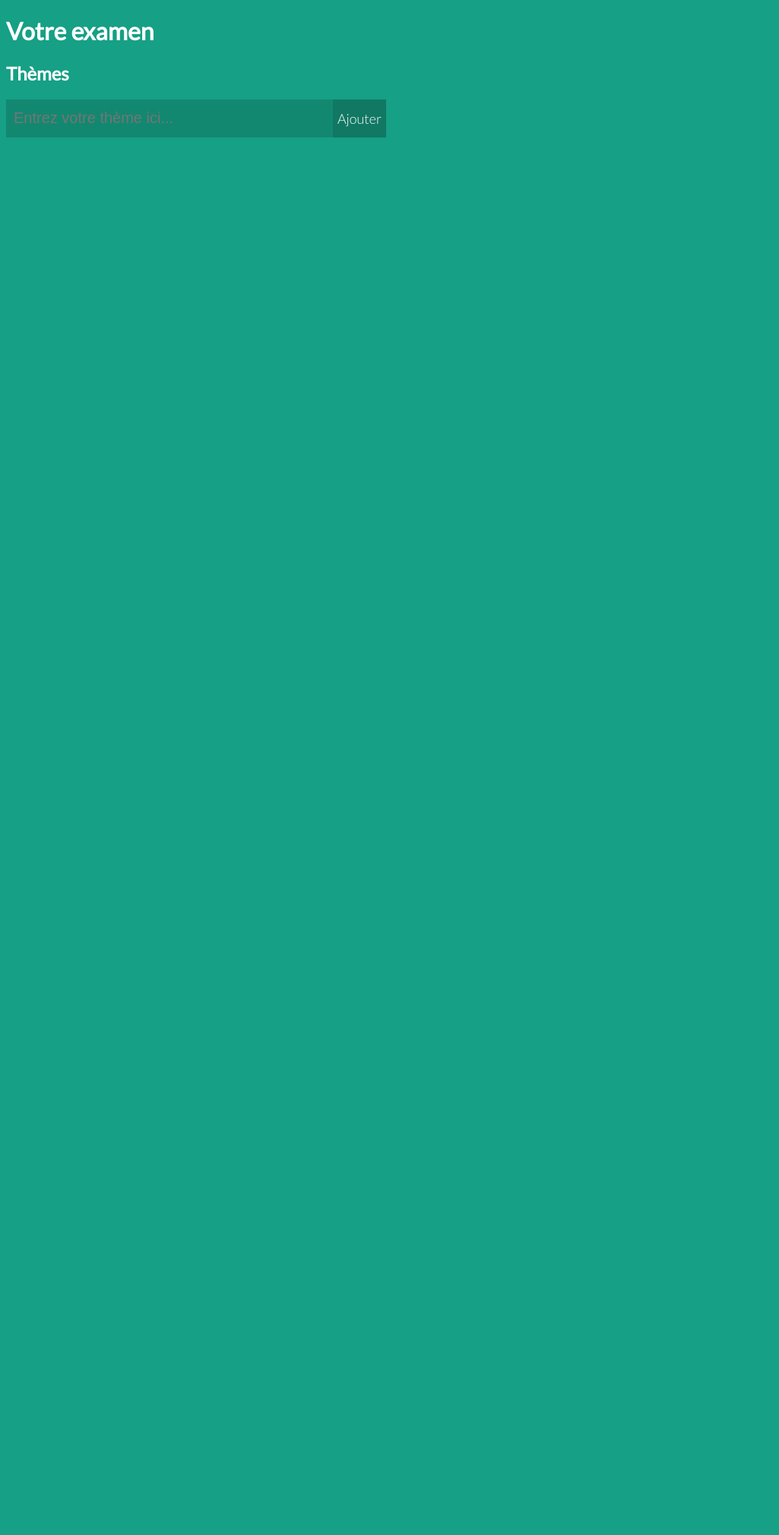
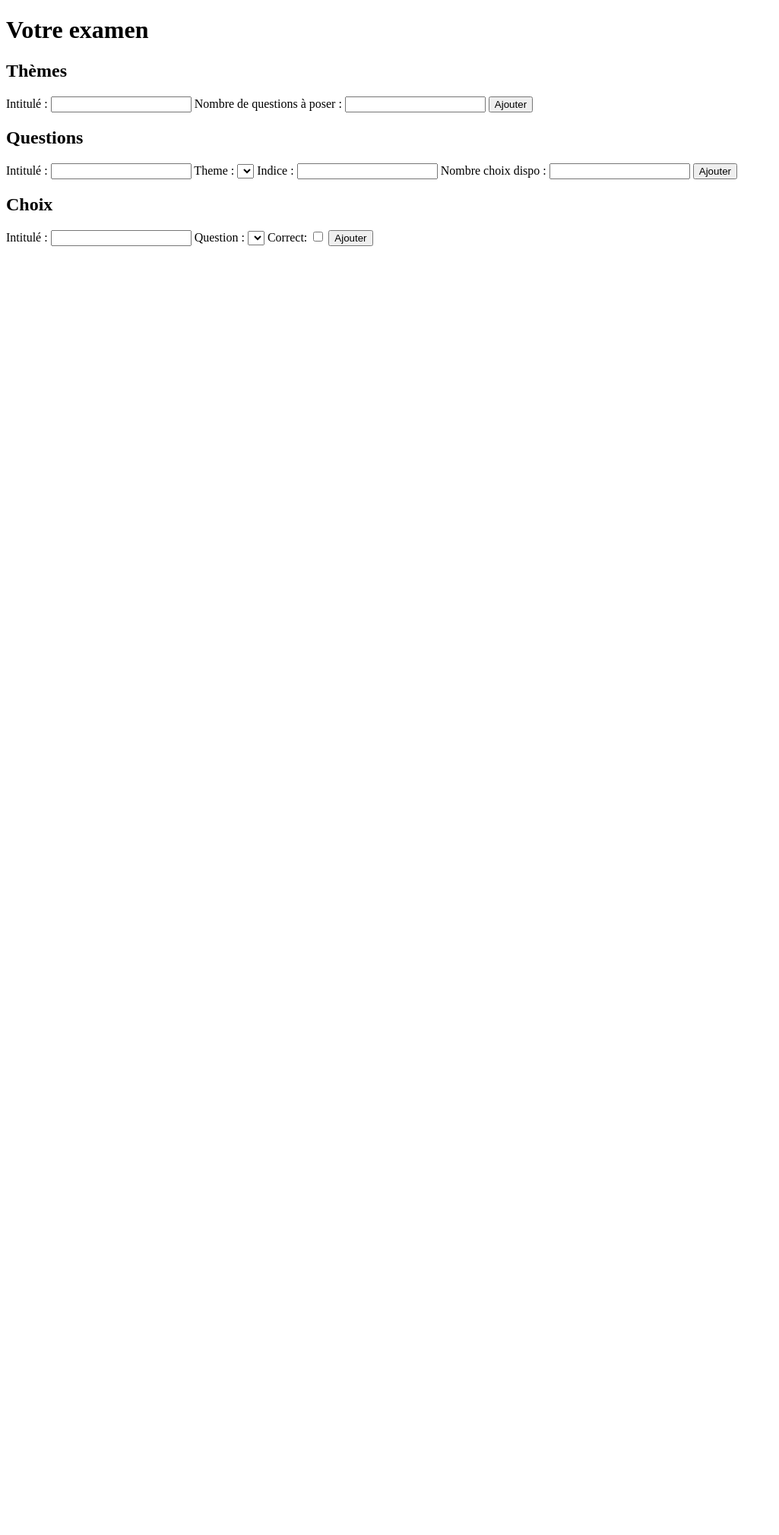
Before and after one commit to Arkauve/Questionnaire_Auto_Corrigee, a PHP site: page /prof/ in a window 1280 px wide. Shown: the whole page at 76% size, without its empty margins (0-1025 px from the left). After the commit the page ends 324 px from the top, so only its background shows below. Run offline with PHP 8.4, Linux system fonts and the light colour scheme; lists and menus that the app fills with data are empty; some libraries are stand-ins or nearby versions.

Commit message:
Creation exam moche et fonctionnelle

```diff
--- a/class/theme.php
+++ b/class/theme.php
@@ -24,6 +24,7 @@ class Theme {
       die('Erreur : '.$e->getMessage());
     }
     $this->_id = $bdd->lastInsertId();
+    return $this->_id;
   }
 
   function delete(){
--- a/prof/index.php
+++ b/prof/index.php
@@ -8,18 +8,60 @@
 <body>
     <header>
         <h1>Votre examen</h1>
-        <h2>Thèmes</h2>
+
     </header>
-    <div class="theme-form-container">
-        <form id="input-form">
-          <input type="text" id="nom_theme" autocomplete="off" placeholder="Entrez votre thème ici..."/>
-          <input type="submit" value="Ajouter" />
+
+<div id="partie_themes">
+<h2>Thèmes</h2>
+    <div  style="display:inline;">
+        <form id="form-theme">
+            Intitulé : <input id="intitule_theme" type="text"/>
+            Nombre de questions à poser : <input id="nb_questions" type="number"/>
+            <input type="submit" value="Ajouter"/>
         </form>
     </div>
 
-    <ul class="themes-container">
+<ul id="liste_themes">
 
-    </ul>
+</ul>
+
+
+</div>
+
+<!-- QUESTIONS -->
+<div id="partie_questions">
+    <h2>Questions</h2>
+    <form id="form-question">
+        Intitulé : <input id="intitule_question" type="text" name="intitule"/>
+        Theme : <SELECT  id="select_theme" name="theme"></SELECT>
+        Indice : <input id="indice" type="text" name="indice"/>
+        Nombre choix dispo : <input id="nb_choix" type="number"/>
+        <input type="submit" value="Ajouter"/>
+    </form>
+
+<ul id="liste_questions">
+
+</ul>
+
+</div>
+
+<!-- CHOIX -->
+<div id="partie_choix">
+    <h2>Choix</h2>
+    <form id="form-choix">
+        Intitulé : <input id="intitule_choix" type="text" name="intitule"/>
+        Question : <SELECT id="select_question" name="question"></SELECT>
+        Correct: <input id="correct" name="correct" type="checkbox"/>
+        <input type="submit" value="Ajouter"/>
+    </form>
+
+<ul id="liste_choix">
+
+</ul>
+
+</div>
+
+
 </body>
 
 
--- a/prof/js/script.js
+++ b/prof/js/script.js
@@ -2,66 +2,173 @@
 
     var init = function(){
         handleInputThemes();
-
-
-
+        handleInputQuestions();
+        handleInputChoix();
     }
 
     function handleInputThemes(){
-        $("#input-form").on('submit',function(event){
-            var input_nom_theme = $("#nom_theme");
+        $("#form-theme").on('submit',function(event){
             event.preventDefault(); //supprimer l'event de base du submit
-            nom_theme = input_nom_theme.val();
-            console.log(nom_theme);
-            if(nom_theme){
-                ajouterThemeToList(nom_theme);
-                input_nom_theme.val('');
+
+            //inputs
+            var input_intitule = $("#intitule_theme");
+            var input_nb_questions = $("#nb_questions");
+
+            //values
+            intitule_theme = input_intitule.val();
+            nb_questions = input_nb_questions.val();
+
+            if(intitule_theme!='' && nb_questions!=''){
+                ajouterThemeToList(intitule_theme,nb_questions);
+                input_intitule.val('');
+                ajaxCreateTheme(intitule_theme,nb_questions);
+                //Mise a jour liste des selects
+
             }
         });
 
     }
 
-    //Appelé à la création du input pour parametré l'ajout de l'entitulé de la question dans le  bon <ul>
-    function handleInputQuestions(id_input){
-      $("#input-form-question-"+id_input).on('submit',function(event){
-          var input_nom_theme = $("#"+id_input+"nom_question");
-          event.preventDefault(); //supprimer l'event de base du submit
-          nom_theme = input_nom_theme.val();
-          console.log(nom_theme);
-          if(nom_theme){
-              ajouterThemeToList(nom_theme);
-              input_nom_theme.val('');
-          }
-      });
+    function handleInputQuestions(){
+        $("#form-question").on('submit',function(event){
+            event.preventDefault(); //supprimer l'event de base du submit
+
+            //inputs
+            var input_intitule = $("#intitule_question");
+            var input_theme = $("#select_theme");
+            var input_indice = $("#indice");
+            var input_nb_choix = $("#nb_choix");
+
+            //values
+            intitule_question = input_intitule.val();
+            theme = input_theme.find(":selected").text();
+            indice = input_indice.val();
+            nb_choix = input_nb_choix.val();
+            id_theme = input_theme.find(":selected").attr("name");
+            if(intitule_question!='' && theme!='' && indice!='' && nb_choix!=''){
+
+                var numero_question = $("#liste_questions").children().length;
+                //Mise a jour liste des selects
+
+
+                ajouterQuestionToList(intitule_question,nb_choix,theme,indice,numero_question);
+
+                input_intitule.val('');
+                input_indice.val('');
+                ajaxCreateQuestion(intitule_question,indice,nb_choix,id_theme);
+                }
+        });
 
     }
 
-    function ajouterThemeToList(nom){
-        var ul_themes = $(".themes-container");
+    function handleInputChoix(input_elem){
+        $("#form-choix").on('submit',function(event){
+            event.preventDefault(); //supprimer l'event de base du submit
 
-        var form = $("<form></form>");
-        form.attr("id","question-form-"+compterThemes());
+            //inputs
+            var input_intitule = $("#intitule_choix");
+            var input_question = $("#select_question");
+            var input_correct = $("#correct");
+
+            //values
+            intitule_choix = input_intitule.val();
+            question = input_question.find(":selected").text();
+            correct = input_correct.is(':checked');
+            id_question = input_question.find(":selected").attr("name");
+            if(intitule_choix!='' && question!=''){
+                ajouterChoixToList(intitule_choix,question,correct);
+                input_intitule.val('');
+                input_correct.prop('checked', false);
+                ajaxCreateChoix(intitule_choix,id_question,correct);
+            }
+        });
+    }
 
 
-        ul_themes.prepend(form);
-        form.after("<li>"+nom+"</li>");
-        form.append("<input type=\"text\" placeholder=\"Votre question ici...\" autocomplete=\"off\"/>");
-        form.append("<input type=\"submit\" value=\"Ajouter\"/>");
 
-        form.after("<ul class=\"questions-container\" id=\"\"></ul>");
+    function ajouterThemeToList(nom,nb_questions){
+
+        var li_theme = $("<li>"+nom+" : "+nb_questions+" questions"+"</li>");
+        $("#liste_themes").append(li_theme);
+    }
 
 
+
+
+
+    function ajouterQuestionToList(nom, nb_choix,theme,indice,numero_question){
+        var li_question = $("<li>Question "+numero_question+" : "+nom+" ("+nb_choix+" choix,"+ "theme : "+theme+", indice : "+indice+")</li>");
+        $("#liste_questions").append(li_question);
     }
 
-    function ajouterInputQuestion(nom_theme){
+
+    function ajouterChoixToList(nom_choix, question,correct){
+        var li_choix = $("<li>"+question+" - \""+nom_choix+"\", Correct : "+correct +"</li>");
+        $("#liste_choix").append(li_choix);
+    }
 
 
-    }
+
 
     function compterThemes(){
       return $("#themes-container li").length;
     }
 
+    function ajaxCreateTheme(nom_theme,nb_questions){
+        $.ajax({ url: '../operations/queries.php',
+         data: {action: 'createTheme', nom_theme: nom_theme,nb_questions:nb_questions},
+         type: 'post',
+         //callback
+         success: function(output) {
+             ajoutThemeDropdown(output,nom_theme);
+                  }
+});
+    }
+    function ajaxCreateQuestion(nom_question,indice,nb_choix,id_theme){
+        $.ajax({ url: '../operations/queries.php',
+         data: {action: 'createQuestion', nom_question: nom_question, indice: indice, nb_choix: nb_choix, id_theme:id_theme},
+         type: 'post',
+         //callback
+         success: function(output) {
+             ajoutQuestionDropdown(output,nom_question);
+                  }
+});
+    }
+    function ajaxCreateChoix(nom_choix,id_question,correct){
+        $.ajax({ url: '../operations/queries.php',
+         data: {action: 'createChoix', nom_choix: nom_choix, id_question: id_question},
+         type: 'post',
+         //callback
+         success: function(output) {
+             if(correct)
+                ajaxUpdateQuestion(id_question,output);
+                  }
+});
+    }
+
+    function ajaxUpdateQuestion(id_question,id_choix){
+        $.ajax({ url: '../operations/queries.php',
+         data: {action: 'updateQuestion', id_question: id_question, id_choix: id_choix},
+         type: 'post',
+         //callback
+         success: function(output) {
+                  }
+});
+    }
+
+    //badass
+    function ajoutThemeDropdown(id,nom_theme) {
+        $("#select_theme").append("<option name=\""+id+"\">"+intitule_theme);
+    }
+
+    function ajoutQuestionDropdown(id,nom_question) {
+        $("#select_question").append("<option name=\""+id+"\"> Question "+(($("#liste_questions").children().length)-1));
+    }
+
+    function erreur(str) {
+        $("body").append(str);
+
+    }
 
 
 
--- a/prof/style.css
+++ b/prof/style.css
@@ -1,54 +1,3 @@
 @import "http://netdna.bootstrapcdn.com/font-awesome/2.0/css/font-awesome.css";
 
 @import url(http://fonts.googleapis.com/css?family=Lato:300,100,400);
-
-* {
-    -moz-box-sizing: border-box;
-    box-sizing: border-box;
-    position:relative;
-    outline: 1px solid transparent;
-  }
-
-html {
-  height: 100%;
-  position: relative
-}
-
-body {
-  background-color: #16a085;
-  font-family: "Lato", sans-serif;
-  height: 2000px;
-  color: white
-}
-
-
-
-input[type='text'] {
-  width: 430px;
-  height: 50px;
-  border: none;
-  background-color: transparent;
-  font-size: 20px;
-  font-weight:300;
-  color: white;
-  float:left;
-  padding:5px 10px;
-  -webkit-transition: all .3s ease;
-  -o-transition: all .3s ease;
-  transition: all .3s ease;
-  background-color: rgba(0,0,0,.15);
-}
-input[type='submit']{
-  height:50px;
-  width:70px;
-  padding:10px;
-  text-align:center;
-  background-color: rgba(0,0,0,.25);
-  border:0;
-  border-left:0;
-  color: white;
-  cursor:pointer;
-  padding:0;
-  vertical-align:bottom;
-  font:300 18px "Lato", "Arial", sans-serif;
-}
```
Also changed, not shown: examen.sql (deleted, +0 -45 lines), operations/queries.php (added, +34 -0 lines).
